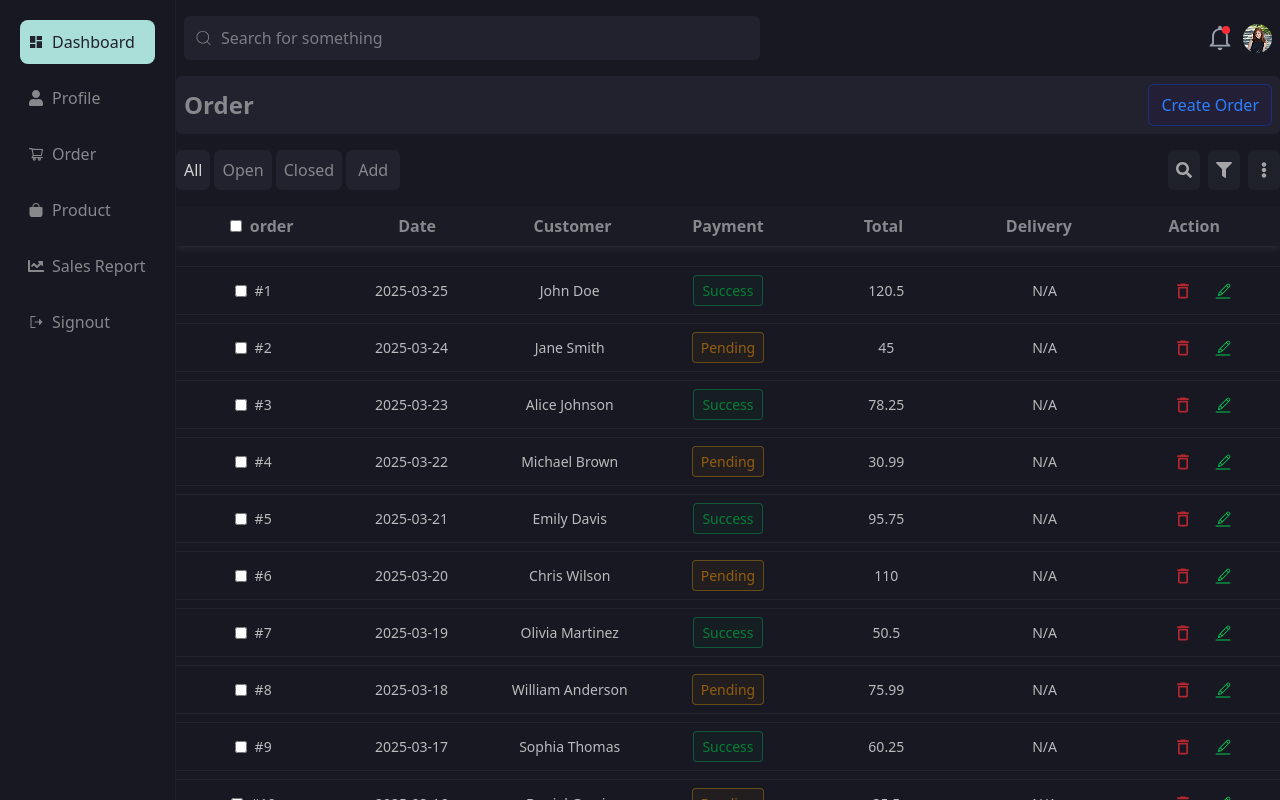
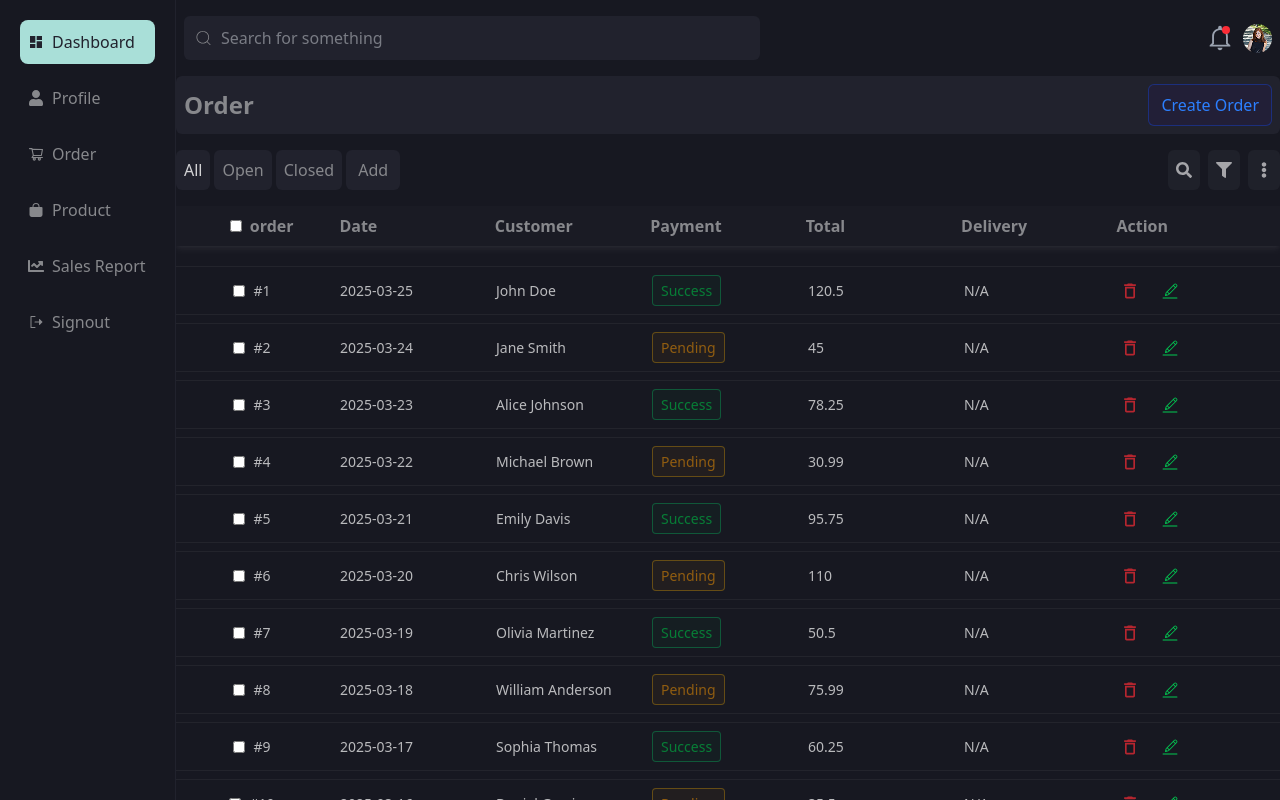
Before and after one commit to Sayed-Udoy/E-dashboard, a React (Vite) app: page /order in a window 1280 px wide. Built offline with nearby package versions, Linux system fonts and the light colour scheme.

Commit message:
all is done

```diff
--- a/src/components/Order/OrderList.jsx
+++ b/src/components/Order/OrderList.jsx
@@ -5,7 +5,7 @@ import { CiEdit } from "react-icons/ci";
 
 const OrderListHeader = () => {
   return (
-    <div className=" bg-primary2/30 shadow-md shadow-white/5 flex flex-nowrap justify-between px-2 py-2 font-semibold text-center text-grayText">
+    <div className=" bg-primary2/30 text-start min-w-[1000px] shadow-md shadow-white/5 flex flex-nowrap justify-between px-2 py-2 font-semibold text-grayText">
       <div className="flex flex-1 gap-2 items-center justify-center">
         <input className="w-3 h-3" type="checkbox" />
         <p>order</p>
@@ -22,15 +22,15 @@ const OrderListHeader = () => {
 
 const OrderList = () => {
   return (
-    <section className="text-white bg-primary2/10 overflow-x-auto cursor-pointer hide-scrollbar w-[100p0x]">
+    <section className="text-white bg-primary2/10 overflow-x-auto cursor-pointer hide-scrollbar ">
       <div className="min-w-[700px]">
         <OrderListHeader />
       </div>
-      <div className="mt-5 space-y-2 text-white/70 min-w-[700px] font-medium text-[14px]">
+      <div className="mt-5 space-y-2 text-white/70 min-w-[1000px] font-medium text-[14px]">
         {ordersList.map((od, idx) => (
           <div
             key={od.id}
-            className="bg-primary1 flex items-center flex-nowrap gap-5 border-t border-b border-grayText/10 py-2 justify-between px-2 text-center"
+            className="bg-primary1 text-start flex items-center flex-nowrap gap-5 border-t border-b border-grayText/10 py-2 justify-between px-2"
           >
             <div className="flex-1 flex items-center gap-2 justify-center">
               <input className="w-3 h-3" type="checkbox" />
@@ -51,7 +51,7 @@ const OrderList = () => {
             </div>
             <div className="flex-1">{od.total}</div>
             <div className="flex-1">N/A</div>
-            <div className="flex-1 text-xl flex justify-center gap-5">
+            <div className="flex-1 text-xl  flex items-center mr-4 justify-start md:gap-2 lg:gap-5">
               <button className="cursor-pointer">
                 <MdDeleteOutline className="text-red-500/70" />
               </button>
```
